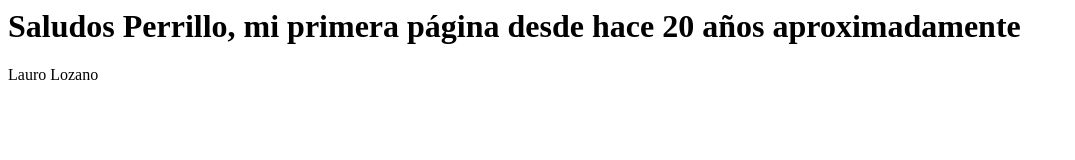
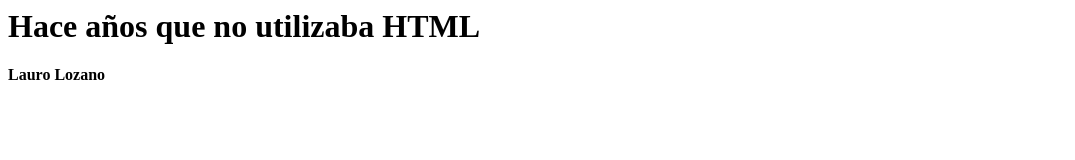
Before and after one commit to LauroLozano/repo, a plain HTML site: page index.html in a window 1280 px wide. Shown: the whole page, without its empty margins (0-1075 px from the left). Drawn offline with Linux system fonts and the light colour scheme.

Commit message:
Update index.html

```diff
--- a/index.html
+++ b/index.html
@@ -1,4 +1,4 @@
 <html>
-<h1> <B>Saludos Perrillo, mi primera página desde hace 20 años aproximadamente</B> </h1>
+<h1><b><B>Hace años que no utilizaba HTML</B> </h1>
 <p>Lauro Lozano</p>
 </html>
```
